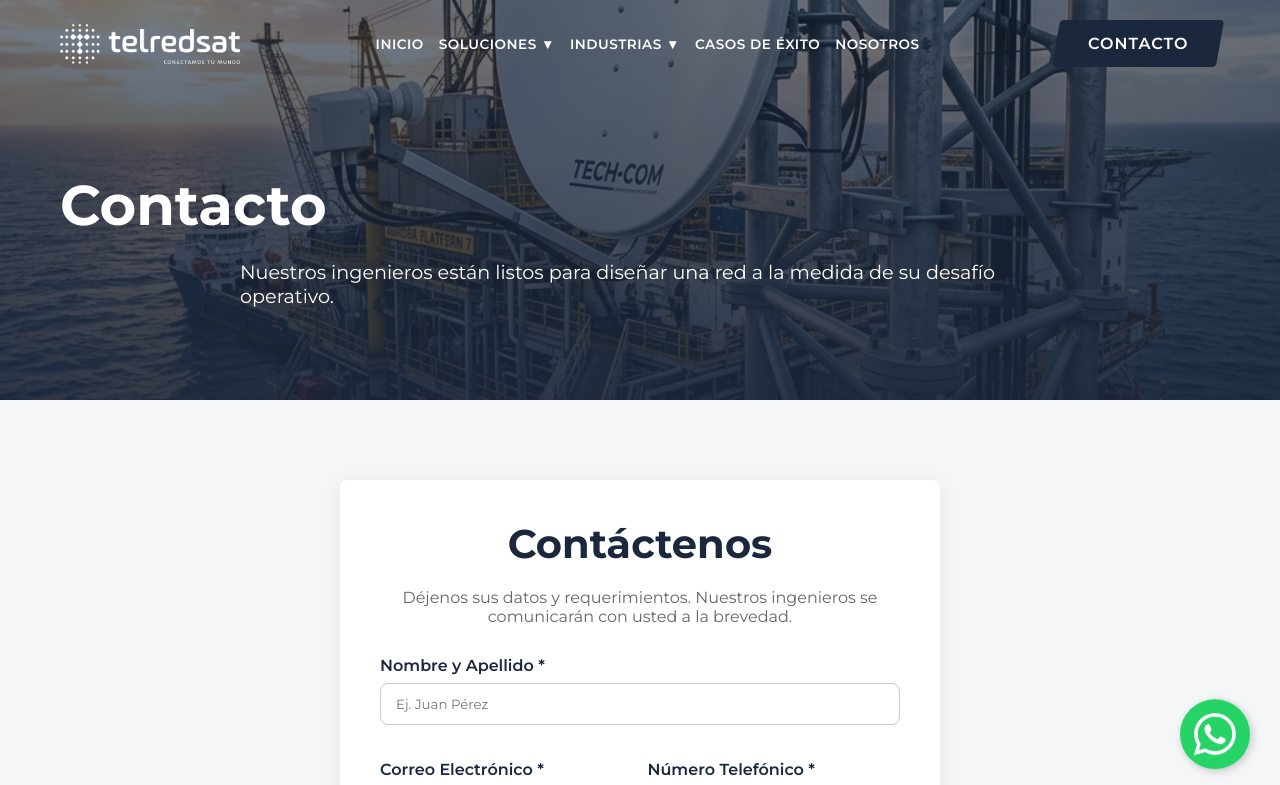
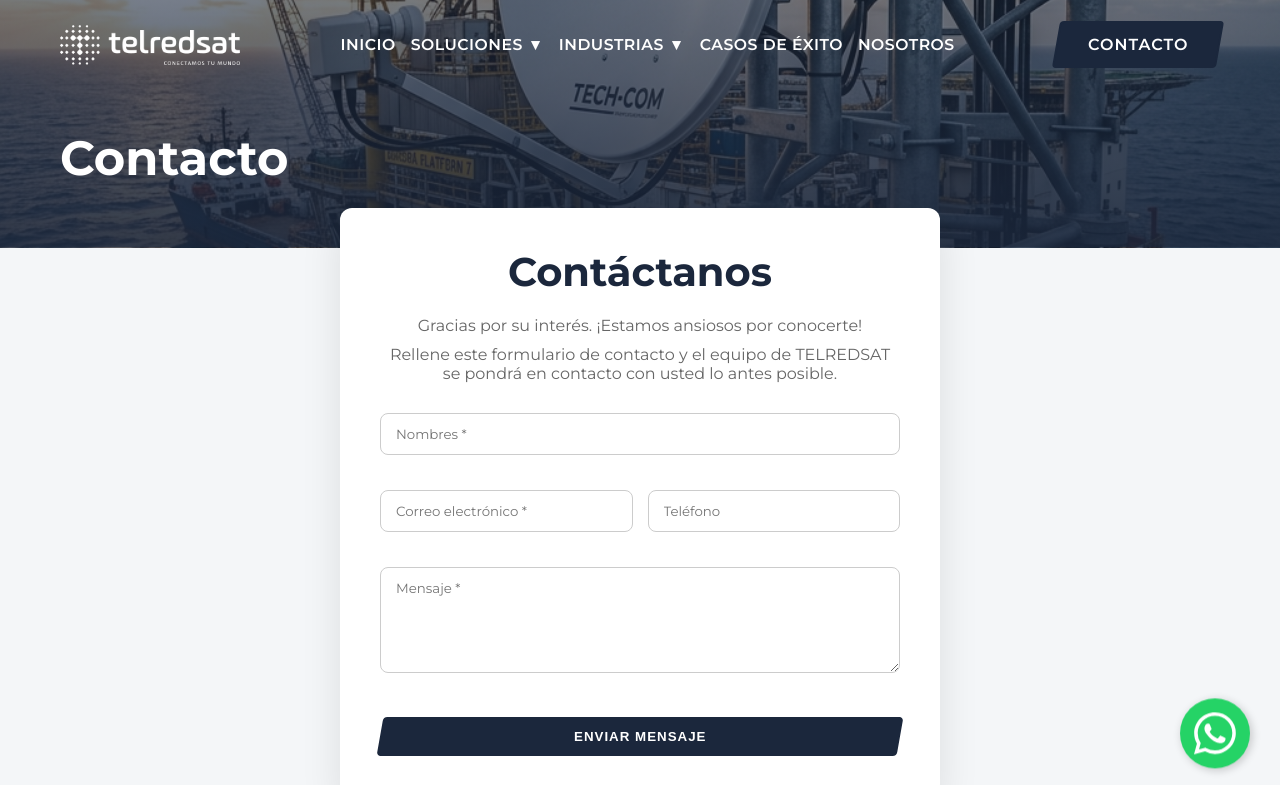
Before and after one commit to gianfrhc/telredsat, a Next.js app: page /contacto in a window 1280 px wide. Shown: the top 785 px of the page. Built offline with nearby package versions, Linux system fonts and the light colour scheme.

Commit message:
update 1

```diff
--- a/src/app/contacto/page.js
+++ b/src/app/contacto/page.js
@@ -1,42 +1,38 @@
 export default function Contacto() {
   return (
     <div className="internal-page">
-      <section className="internal-hero" style={{backgroundImage: "linear-gradient(rgba(27, 39, 60, 0.6), rgba(27, 39, 60, 0.9)), url('/internet_banner_ai_1775921647345.png')"}}>
+      <section style={{ position: 'relative', padding: '130px 0 60px', backgroundSize: 'cover', backgroundPosition: 'center', backgroundImage: "linear-gradient(rgba(27, 39, 60, 0.6), rgba(27, 39, 60, 0.9)), url('/internet_banner_ai_1775921647345.png')" }}>
         <div className="container text-center text-white">
-          <h1 style={{fontSize: '3.5rem', marginBottom: '20px', color: 'var(--bg-color)'}}>Contacto</h1>
-          <p style={{fontSize: '1.2rem', maxWidth: '800px', margin: '0 auto'}}>Nuestros ingenieros están listos para diseñar una red a la medida de su desafío operativo.</p>
+          <h1 style={{fontSize: '3rem', marginBottom: '0', color: 'var(--bg-color)'}}>Contacto</h1>
         </div>
       </section>
 
-      <section className="section-padding bg-light">
+      <section className="section-padding bg-light" style={{ paddingTop: '0' }}>
         <div className="container">
-          <div style={{ maxWidth: '600px', margin: '0 auto', background: '#fff', padding: '40px', borderRadius: '8px', boxShadow: 'var(--shadow)' }}>
-            <h2 className="section-title" style={{ marginBottom: '20px' }}>Contáctenos</h2>
-            <p style={{ textAlign: 'center', marginBottom: '30px', color: 'var(--text-muted)' }}>Déjenos sus datos y requerimientos. Nuestros ingenieros se comunicarán con usted a la brevedad.</p>
+          <div style={{ maxWidth: '600px', margin: '-40px auto 0', position: 'relative', zIndex: 10, background: '#fff', padding: '40px', borderRadius: '12px', boxShadow: '0 15px 40px rgba(0,0,0,0.1)' }}>
+            <h2 className="section-title" style={{ marginBottom: '20px' }}>Contáctanos</h2>
+            <p style={{ textAlign: 'center', marginBottom: '10px', color: 'var(--text-muted)' }}>Gracias por su interés. ¡Estamos ansiosos por conocerte!</p>
+            <p style={{ textAlign: 'center', marginBottom: '30px', color: 'var(--text-muted)' }}>Rellene este formulario de contacto y el equipo de TELREDSAT se pondrá en contacto con usted lo antes posible.</p>
             <form action="https://formsubmit.co/clientesperu@telredsat.com.pe" method="POST">
               <input type="hidden" name="_subject" value="Nuevo contacto desde la Web TELREDSAT!" />
               <input type="hidden" name="_captcha" value="false" />
               <input type="hidden" name="_template" value="table" />
 
               <div style={{ marginBottom: '15px' }}>
-                <label style={{ display: 'block', marginBottom: '8px', fontWeight: '600', color: 'var(--primary-color)', textAlign: 'left' }}>Nombre y Apellido *</label>
-                <input type="text" name="Nombre" required placeholder="Ej. Juan Pérez" />
+                <input type="text" name="Nombre" required placeholder="Nombres *" />
               </div>
 
               <div className="grid-2" style={{ gap: '15px', marginBottom: '15px' }}>
                 <div>
-                  <label style={{ display: 'block', marginBottom: '8px', fontWeight: '600', color: 'var(--primary-color)', textAlign: 'left' }}>Correo Electrónico *</label>
-                  <input type="email" name="Correo" required placeholder="su@empresa.com" />
+                  <input type="email" name="Correo" required placeholder="Correo electrónico *" />
                 </div>
                 <div>
-                  <label style={{ display: 'block', marginBottom: '8px', fontWeight: '600', color: 'var(--primary-color)', textAlign: 'left' }}>Número Telefónico *</label>
-                  <input type="tel" name="Telefono" required placeholder="+51 987 654 321" />
+                  <input type="tel" name="Telefono" placeholder="Teléfono" />
                 </div>
               </div>
 
               <div style={{ marginBottom: '20px' }}>
-                <label style={{ display: 'block', marginBottom: '8px', fontWeight: '600', color: 'var(--primary-color)', textAlign: 'left' }}>Comentarios y/o Requerimientos *</label>
-                <textarea name="Comentarios" rows="5" required placeholder="Detalle aquí las necesidades de conectividad de su proyecto..."></textarea>
+                <textarea name="Comentarios" rows="5" required placeholder="Mensaje *"></textarea>
               </div>
 
               <div style={{ textAlign: 'center' }}>
--- a/src/app/globals.css
+++ b/src/app/globals.css
@@ -189,7 +189,7 @@ input:focus, textarea:focus {
 .logo-img { transition: filter 0.3s ease; }
 .header:not(.scrolled) .logo-img { filter: brightness(0) invert(1); }
 .nav-links > ul { display: flex; gap: 15px; margin: 0; align-items: center; height: 100%; }
-.nav-links a, .dropdown-title { color: var(--text-dark); font-weight: 600; text-transform: uppercase; font-size: 0.85rem; letter-spacing: 0.5px; transition: var(--transition); text-decoration: none; }
+.nav-links a, .dropdown-title { color: var(--text-dark); font-weight: 600; text-transform: uppercase; font-size: 0.98rem; letter-spacing: 0.5px; transition: var(--transition); text-decoration: none; }
 .header:not(.scrolled) .nav-links > ul > li > a, .header:not(.scrolled) .dropdown-title { color: var(--bg-color); cursor: pointer; }
 .nav-links > ul > li > a:hover, .dropdown-title:hover { color: var(--accent-color); }
 .dropdown { position: relative; display: flex; align-items: center; cursor: pointer; padding: 15px 0; }
@@ -197,7 +197,7 @@ input:focus, textarea:focus {
 .dropdown-menu { display: none; position: absolute; top: 100%; left: -20px; background: var(--primary-color); box-shadow: 0 15px 40px rgba(0, 0, 0, 0.3); border-radius: 6px; padding: 10px 0; min-width: 260px; z-index: 10000; flex-direction: column; border: 1px solid rgba(255,255,255,0.1); }
 .dropdown-menu.is-open { display: flex; }
 .dropdown-menu li { padding: 0; margin: 0; width: 100%; }
-.dropdown-menu a { display: block; padding: 12px 25px; color: #ffffff !important; text-transform: none; font-weight: 500; font-size: 0.9rem; border-bottom: 1px solid rgba(255,255,255,0.08); transition: all 0.15s ease; }
+.dropdown-menu a { display: block; padding: 12px 25px; color: #ffffff !important; text-transform: none; font-weight: 500; font-size: 1.05rem; border-bottom: 1px solid rgba(255,255,255,0.08); transition: all 0.15s ease; }
 .dropdown-menu li:last-child a { border-bottom: none; }
 .dropdown-menu a:hover { background: rgba(122, 202, 228, 0.15); color: var(--accent-color) !important; padding-left: 30px; }
 /* UI Grid & Utilities */
```
Also changed, not shown: 1 other file (tests, documents, lock files or other folders).
